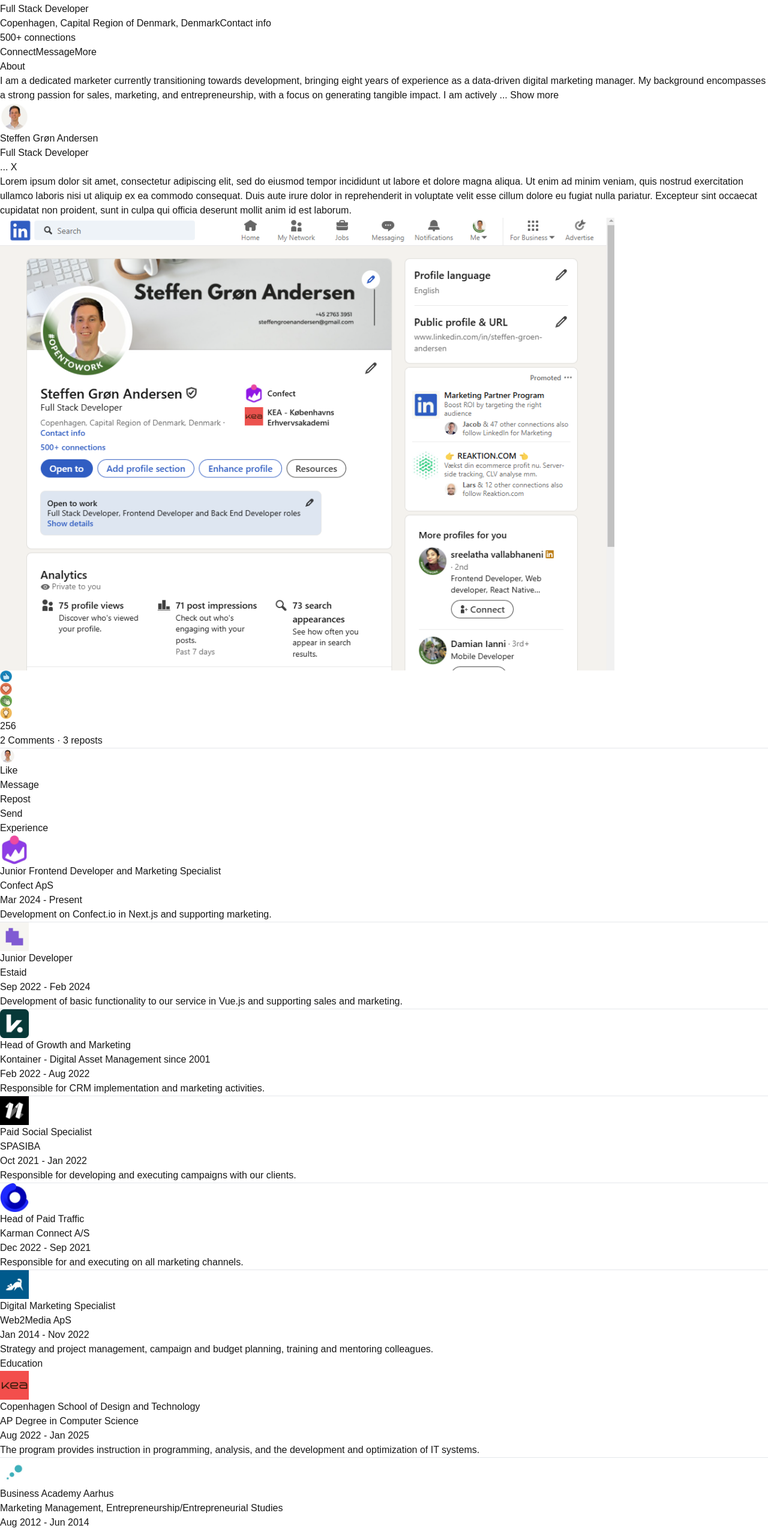
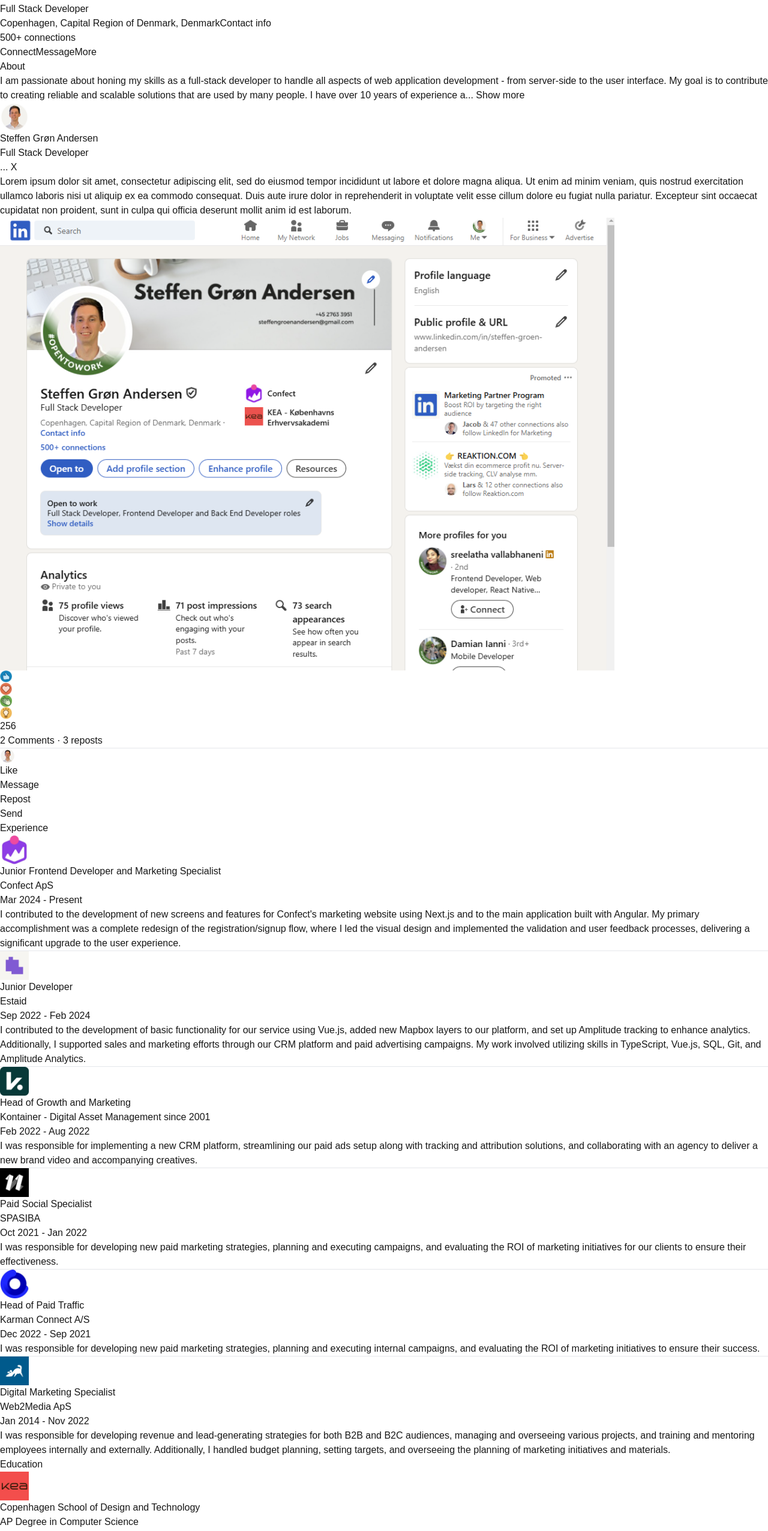
Before and after one commit to steffengroenandersen/portfolio, a Next.js app: page / in a window 1280 px wide. Shown: the part 1560-4113 px from the top of the page at 60% size. Built offline with nearby package versions, Linux system fonts and the light colour scheme.

Commit message:
Add text

```diff
--- a/src/app/header.tsx
+++ b/src/app/header.tsx
@@ -30,7 +30,7 @@
             <div>
               <Image src="/logo/LinkedIn_icon.svg.webp" alt="Logo" width={38} height={38} />
             </div>
-            <div className="hidden lg:flex items-center bg-blue-100 rounded-md px-2 border w-[135]">
+            <div className="hidden lg:flex items-center bg-blue-100 rounded-md px-2 border w-[130]">
               <Image src="/icons/search.png" alt="Search icon" width={16} height={16} />
               <input
                 type="text"
--- a/src/app/page.tsx
+++ b/src/app/page.tsx
@@ -10,11 +10,11 @@
   return (
     <>
       <div className="flex flex-col min-h-screen">
-        <main className="bg-[#F4F2EE] grow ">
+        <main className="bg-[#F4F2EE] grow">
           <MaxWidthWrapper>
-            <div className="flex px-10 gap-5 mt-5">
+            <div className="flex justify-center px-10 gap-5 mt-5">
               {/* Main Content */}
-              <div className="w-full m:w-3/4 gap-2 flex flex-col">
+              <div className="w-full m:w-3/5 gap-2 flex flex-col">
                 <ProfileSection />
                 <AboutSection />
                 <PostSection />
@@ -23,7 +23,7 @@
               </div>
 
               {/* Right Sidebar */}
-              <div className="w-1/4 hidden lg:block">
+              <div className="w-2/5 hidden lg:block">
                 <PromotedSection />
               </div>
             </div>
--- a/src/app/sections/about-section.tsx
+++ b/src/app/sections/about-section.tsx
@@ -5,8 +5,7 @@
 export default function AboutSection() {
   const [isExpanded, setIsExpanded] = useState(false);
 
-  const text =
-    "I am a dedicated marketer currently transitioning towards development, bringing eight years of experience as a data-driven digital marketing manager. My background encompasses a strong passion for sales, marketing, and entrepreneurship, with a focus on generating tangible impact. I am actively engaged in expanding my skills to cover the entire spectrum of web application development, from the server-side to the user interface. My goal is to contribute to creating robust and scalable solutions.";
+  const text = `I am passionate about honing my skills as a full-stack developer to handle all aspects of web application development - from server-side to the user interface. My goal is to contribute to creating reliable and scalable solutions that are used by many people. I have over 10 years of experience as a digital marketing specialist, with a strong interest in sales, marketing and entrepreneurship with a strong focus on delivering tangible results. This experience enriches my daily work as a developer.`;
 
   const previewText = text.slice(0, 295);
   return (
--- a/src/app/sections/experience.json
+++ b/src/app/sections/experience.json
@@ -7,7 +7,7 @@
     "start": "Mar 2024",
     "end": "Present",
     "place": "Copenhagen, Capital Region, Denmark",
-    "description": "Development on Confect.io in Next.js and supporting marketing."
+    "description": "I contributed to the development of new screens and features for Confect's marketing website using Next.js and to the main application built with Angular. My primary accomplishment was a complete redesign of the registration/signup flow, where I led the visual design and implemented the validation and user feedback processes, delivering a significant upgrade to the user experience."
   },
   {
     "id": 2,
@@ -17,7 +17,7 @@
     "start": "Sep 2022",
     "end": "Feb 2024",
     "place": "Copenhagen, Capital Region, Denmark",
-    "description": "Development of basic functionality to our service in Vue.js and supporting sales and marketing."
+    "description": "I contributed to the development of basic functionality for our service using Vue.js, added new Mapbox layers to our platform, and set up Amplitude tracking to enhance analytics. Additionally, I supported sales and marketing efforts through our CRM platform and paid advertising campaigns. My work involved utilizing skills in TypeScript, Vue.js, SQL, Git, and Amplitude Analytics."
   },
   {
     "id": 3,
@@ -27,7 +27,7 @@
     "start": "Feb 2022",
     "end": "Aug 2022",
     "place": "Copenhagen, Capital Region, Denmark",
-    "description": "Responsible for CRM implementation and marketing activities."
+    "description": "I was responsible for implementing a new CRM platform, streamlining our paid ads setup along with tracking and attribution solutions, and collaborating with an agency to deliver a new brand video and accompanying creatives."
   },
   {
     "id": 4,
@@ -37,7 +37,7 @@
     "start": "Oct 2021",
     "end": "Jan 2022",
     "place": "Copenhagen, Capital Region, Denmark",
-    "description": "Responsible for developing and executing campaigns with our clients."
+    "description": "I was responsible for developing new paid marketing strategies, planning and executing campaigns, and evaluating the ROI of marketing initiatives for our clients to ensure their effectiveness."
   },
   {
     "id": 5,
@@ -47,7 +47,7 @@
     "start": "Dec 2022",
     "end": "Sep 2021",
     "place": "Copenhagen, Capital Region, Denmark",
-    "description": "Responsible for and executing on all marketing channels."
+    "description": "I was responsible for developing new paid marketing strategies, planning and executing internal campaigns, and evaluating the ROI of marketing initiatives to ensure their success."
   },
   {
     "id": 6,
@@ -57,6 +57,6 @@
     "start": "Jan 2014",
     "end": "Nov 2022",
     "place": "Copenhagen, Capital Region, Denmark",
-    "description": "Strategy and project management, campaign and budget planning, training and mentoring colleagues."
+    "description": "I was responsible for developing revenue and lead-generating strategies for both B2B and B2C audiences, managing and overseeing various projects, and training and mentoring employees internally and externally. Additionally, I handled budget planning, setting targets, and overseeing the planning of marketing initiatives and materials."
   }
 ]
```
Also changed, not shown: src/app/sections/education-section.tsx (+1 -1 lines), src/app/sections/experience-section.tsx (+1 -1 lines).
